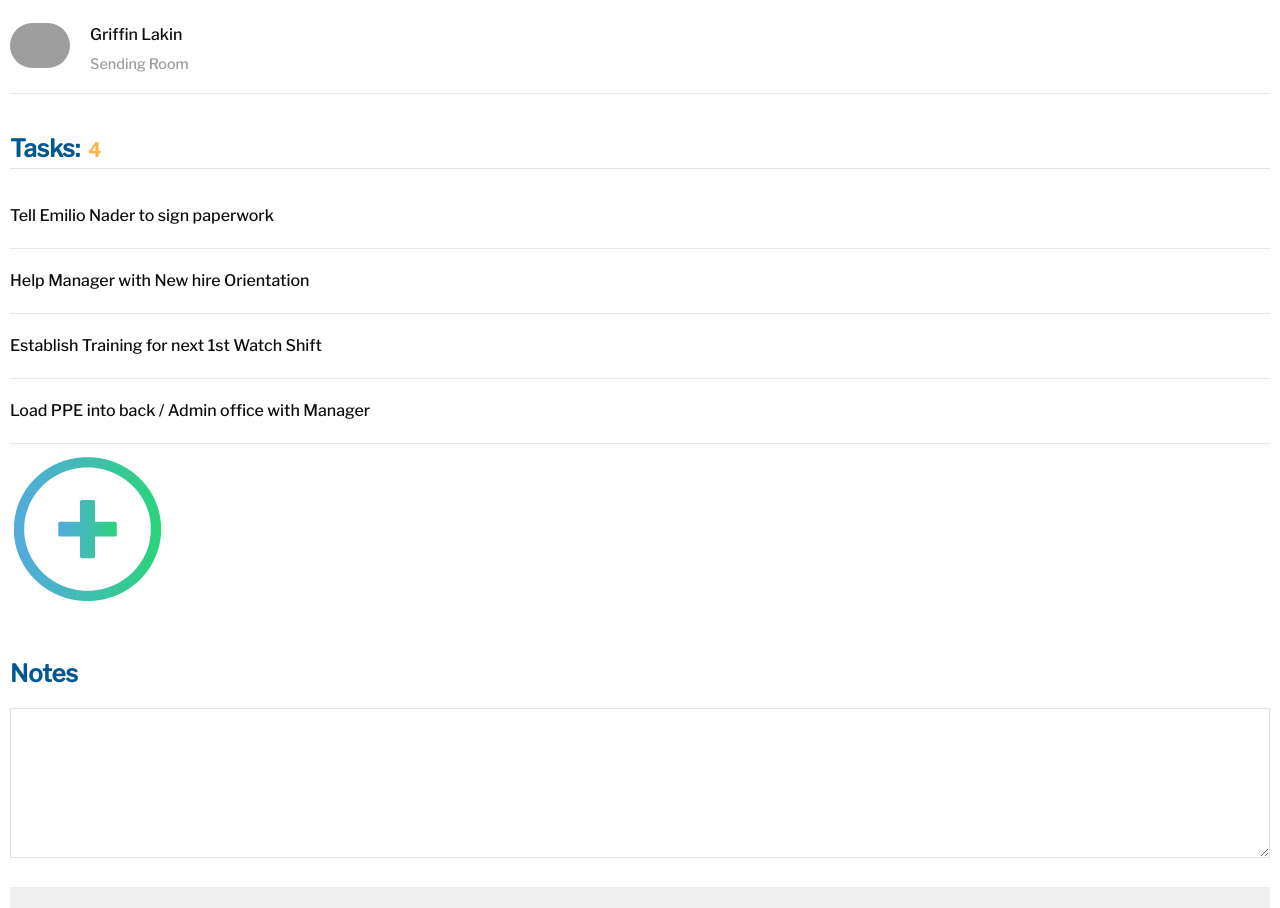
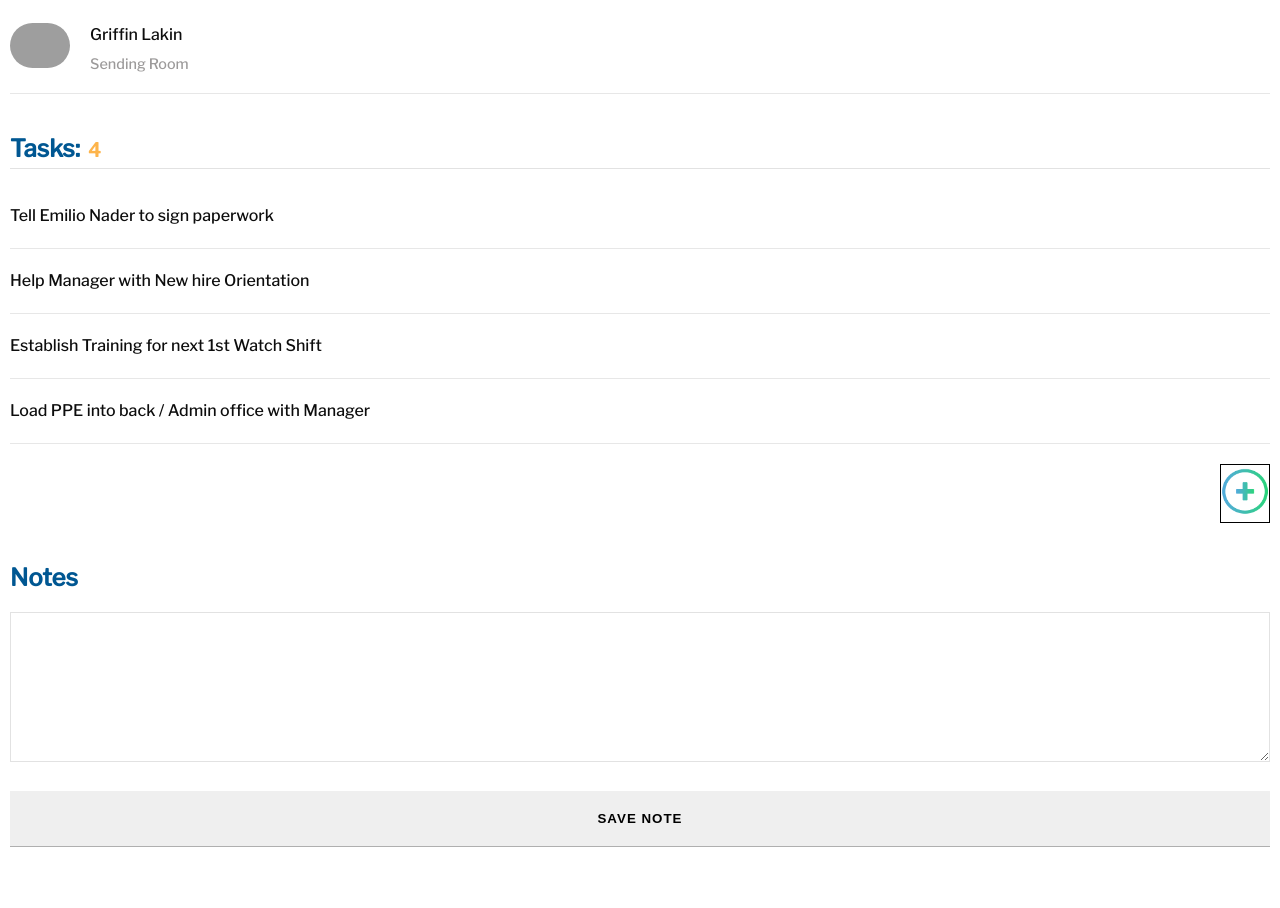
Before and after one commit to chrisvneal/security-soup, a React (Create React App) app: page / in a window 1280 px wide. Shown: the part 1300-2208 px from the top of the page. Built offline with nearby package versions, Linux system fonts and the light colour scheme; grey boxes are pictures that could not be loaded.

Commit message:
Add task button at the bottom of Tasks component

```diff
--- a/src/components/Tasks.js
+++ b/src/components/Tasks.js
@@ -8,11 +8,9 @@ const Tasks = ({ tasks }) => {
         Tasks: <span className="task-count">{tasks.length}</span>
       </h2>
       <ul className="tasks-list">{taskList}</ul>
-      <img
-        src="../images/addtask_btn.png"
-        alt="add button"
-        className="add-btn"
-      />
+      <div class="add-btn">
+        <img src="../images/addtask_btn.png" alt="add button" />
+      </div>
     </section>
   );
 };
--- a/src/sass/styles.scss
+++ b/src/sass/styles.scss
@@ -222,6 +222,22 @@ section > h2:first-child {
   line-height: $line-height;
 }
 
+.add-btn {
+  margin-top: 20px;
+  border: 1px solid black;
+  width: 50px;
+  position: relative;
+  float: right;
+
+  img {
+    max-width: 100%;
+  }
+}
+
+.tasks {
+  overflow: auto;
+}
+
 /************ Notes styles ************/
 
 textarea {
```
